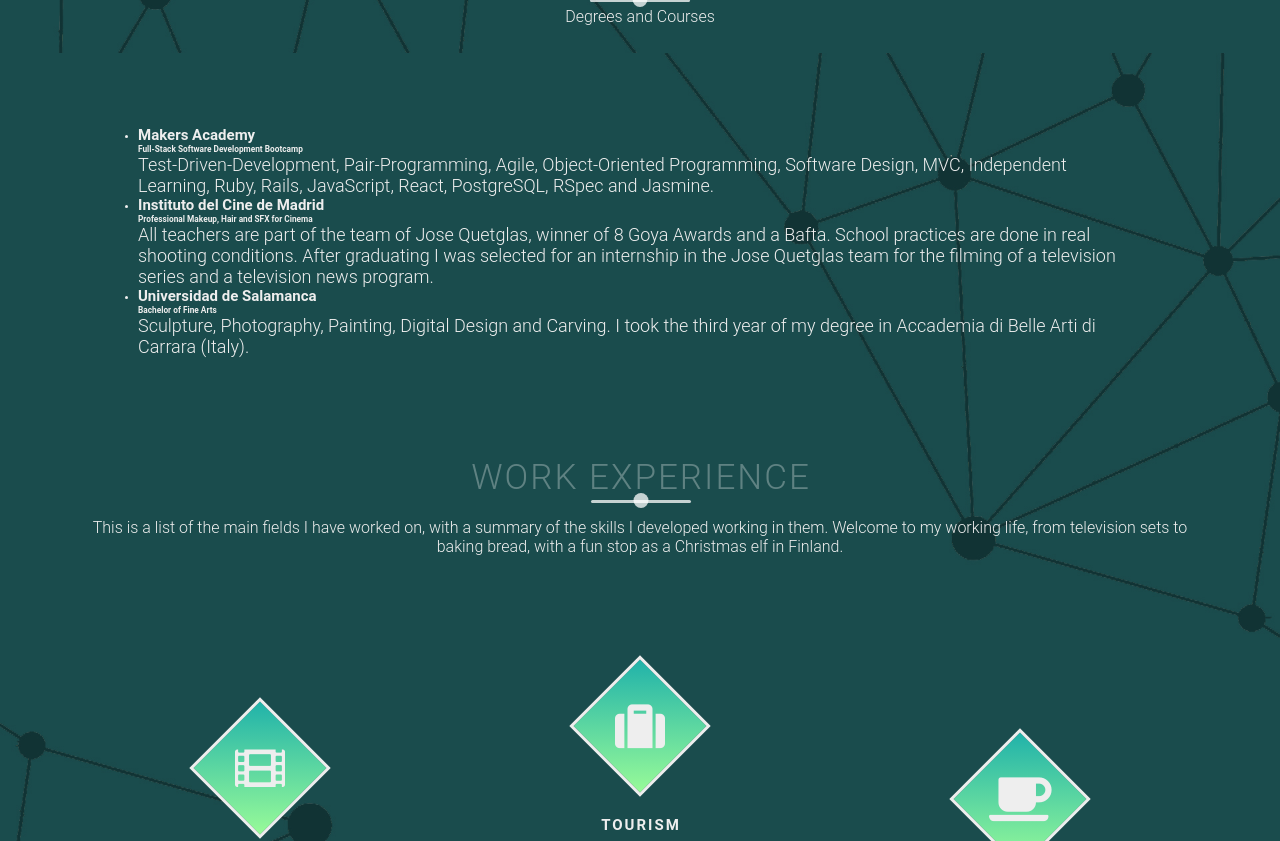
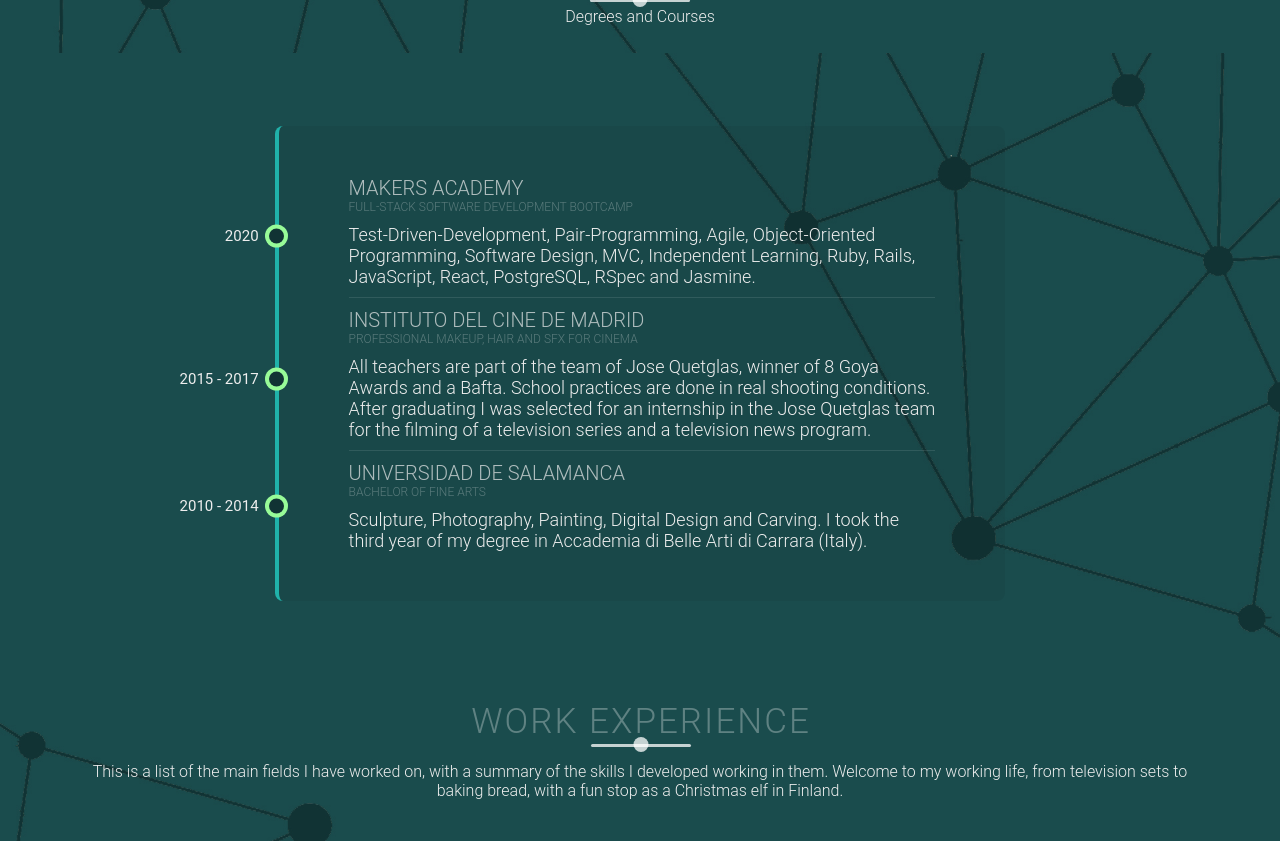
Before and after one commit to jarasmar/My_Portfolio, a plain HTML site: page index.html in a window 1280 px wide. Shown: the part 3787-4628 px from the top of the page. Drawn offline with nearby package versions, Linux system fonts and the light colour scheme.

Commit message:
Add CSS for timelines (education and volunteering sections)

```diff
--- a/index.html
+++ b/index.html
@@ -255,7 +255,7 @@
         </div>
         <div class="timeline">
           <ul>
-            <li class="date" data-date="Jan 2020 - May 2020">
+            <li class="date" data-date="2020">
               <h1> Makers Academy </h1>
               <h5> Full-Stack Software Development Bootcamp </h5>
               <p>
@@ -263,7 +263,7 @@
                 MVC, Independent Learning, Ruby, Rails, JavaScript, React, PostgreSQL, RSpec and Jasmine.
               </p>
             </li>
-            <li class="date" data-date="Sep 2015 - Jun 2017">
+            <li class="date" data-date="2015 - 2017">
               <h1> Instituto del Cine de Madrid </h1>
               <h5> Professional Makeup, Hair and SFX for Cinema </h5>
               <p>
@@ -273,7 +273,7 @@
                 the filming of a television series and a television news program.
               </p>
             </li>
-            <li class="date" data-date="Sep 2010 - Jun 2014">
+            <li class="date" data-date="2010 - 2014">
               <h1> Universidad de Salamanca </h1>
               <h5> Bachelor of Fine Arts </h5>
               <p>
@@ -349,14 +349,14 @@
         </div>
         <div class="timeline">
           <ul>
-            <li class="date" data-date="Jan 2019 - Mar 2019">
+            <li class="date" data-date="2019">
               <h1> Fundacion Escuela de Solidaridad </h1>
               <p>
                 The Foundation gives home to over one hundred people living in social disadvantage, abuse or exclusion:
                 mothers with children in emergency situations, young immigrants, adults and adolescents at risk.
               </p>
             </li>
-            <li class="date" data-date="Jan 2014 - Jun 2014">
+            <li class="date" data-date="2014">
               <h1> Red Cross </h1>
               <p>
                 Volunteer in the "mobile health care unit", a vehicle that travels through the city at night and tries to detect
@@ -364,7 +364,7 @@
                 (homeless people, drug addicts, prostitutes, elderly people without resources...)
               </p>
             </li>
-            <li class="date" data-date="2008 - Jun 2013">
+            <li class="date" data-date="2008 - 2013">
               <h1> Greenpeace </h1>
               <p>
                 Contributed to the creation of a small regional yet very active group. We developed various activities
--- a/main.css
+++ b/main.css
@@ -406,6 +406,73 @@ li {
 
 
 /* Start Education-Volunteering (timelines) */
+.timeline ul {
+  border-left: 4px solid lightSeaGreen;
+  border-radius: .8rem;
+  background-color: rgba(0, 0, 0, 0.05);
+  margin: 0 auto;
+  position: relative;
+  padding: 5rem;
+  list-style: none;
+  text-align: left;
+  width: 70%;
+}
+
+.timeline h1 {
+  font-size: 2rem;
+  text-transform: uppercase;
+  font-weight: 300;
+  /* margin-bottom: 1rem; */
+  opacity: .7;
+}
+
+.timeline h5 {
+  font-size: 1.2rem;
+  text-transform: uppercase;
+  font-weight: 300;
+  margin-bottom: 1rem;
+  opacity: .3;
+}
+
+.timeline .date {
+  border-bottom: 1px solid rgba(255, 255, 255, 0.1);
+  margin-bottom: 1rem;
+  padding-bottom: 1rem;
+  position: relative;
+}
+
+.timeline .date:last-of-type {
+  padding-bottom: 0;
+  margin-bottom: 0;
+  border: none;
+}
+
+.timeline .date::before,
+.timeline .date::after {
+  position: absolute;
+  display: block;
+  top: 50%;
+  transform: translateY(-50%);
+}
+
+.timeline .date::before {
+  /* set the attribute value asigned as a date */
+  content: attr(data-date);
+  left: -21rem;
+  text-align: right;
+  min-width: 12rem;
+  font-size: 1.5rem;
+}
+
+.timeline .date::after {
+  content: "";
+  box-shadow: 0 0 0 4px paleGreen;
+  border-radius: 100%;
+  left: -8rem;
+  height: 1.5rem;
+  width: 1.5rem;
+  background-color: #113334;
+}
 /* End Education-Volunteering (timelines) */
 
 
```
